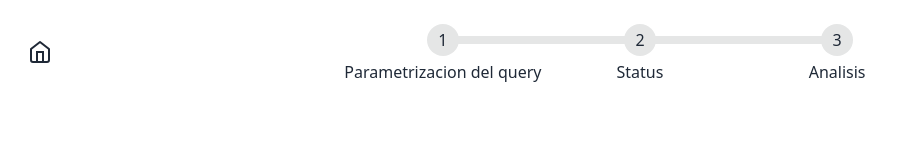
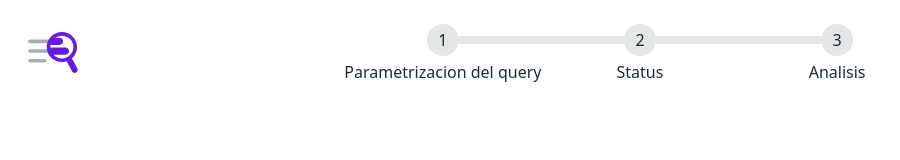
Before and after one commit to jdaar/CareerPal, a SvelteKit app: page / in a window 1280 px wide. Shown: the top 160 px of the page, without its empty margins (0-900 px from the left). Built offline with nearby package versions, Linux system fonts and the light colour scheme.

Commit message:
chore: moved safe store data insertion role to client and readme changes

```diff
--- a/src/routes/+layout.svelte
+++ b/src/routes/+layout.svelte
@@ -7,21 +7,17 @@
 <div class="navbar bg-base-100 p-5">
 	<div class="navbar-start">
 		<a href="/" class="p-2">
-			<svg
-				xmlns="http://www.w3.org/2000/svg"
-				class="h-6 w-6"
-				fill="none"
-				viewBox="0 0 24 24"
-				stroke="currentColor"
-				stroke-width="2"
-			>
-				<path
-					stroke-linecap="round"
-					stroke-linejoin="round"
-					stroke-width="2"
-					d="M3 9l9-7 9 7v11a2 2 0 0 1-2 2H5a2 2 0 0 1-2-2z"
-				/>
-				<polyline points="9 22 9 12 15 12 15 22"/>
+			<svg width="50" height="41" viewBox="0 0 409 338" fill="none" xmlns="http://www.w3.org/2000/svg">
+				<path d="M15 77H206" stroke="#A6ADBB" stroke-width="30" stroke-linecap="round"/>
+				<path d="M15 157H168" stroke="#A6ADBB" stroke-width="30" stroke-linecap="round"/>
+				<path d="M15 237H136" stroke="#A6ADBB" stroke-width="30" stroke-linecap="round"/>
+				<path fill-rule="evenodd" clip-rule="evenodd" d="M258 107H181V47H258C274.569 47 288 60.4315 288 77C288 93.5685 274.569 107 258 107ZM307 187H170L183.048 127H307C323.569 127 337 140.431 337 157C337 173.569 323.569 187 307 187Z" fill="#661AE6"/>
+				<path fill-rule="evenodd" clip-rule="evenodd" d="M183 124C183 175.6 225.777 218 278.008 218C330.24 218 373.016 175.6 373.016 124C373.016 72.4003 330.24 30 278.008 30C225.777 30 183 72.4003 183 124ZM278.008 0C209.525 0 153 55.5167 153 124C153 192.483 209.525 248 278.008 248C346.491 248 403.016 192.483 403.016 124C403.016 55.5167 346.491 0 278.008 0Z" fill="#661AE6"/>
+				<path d="M189 127C184.2 127 183 124.667 183 123V127H189Z" fill="#661AE6"/>
+				<path d="M229 47C224.2 47 225.5 46 227.5 44.5L223 47H229Z" fill="#661AE6"/>
+				<path d="M191 107C186.569 107 184.5 108 184.07 109.95L184 107H191Z" fill="#661AE6"/>
+				<path d="M214 187C209.569 187 208.58 187.5 209.58 189L207 187H214Z" fill="#661AE6"/>
+				<path d="M360.888 323.664C367.329 335.876 382.451 340.554 394.664 334.112C406.876 327.671 411.554 312.549 405.112 300.336L360.888 323.664ZM312.888 232.664L360.888 323.664L405.112 300.336L357.112 209.336L312.888 232.664Z" fill="#661AE6"/>
 			</svg>
 		</a>
 	</div>
--- a/src/routes/+page.svelte
+++ b/src/routes/+page.svelte
@@ -13,7 +13,7 @@
 			<p class="p-5">Que deseas hacer</p>
 			<div class="card-actions justify-end">
 				<a href="/query/role" class="btn btn-primary">Programar</a>
-				<a href="/analysis" class="btn btn-primary">Analizar</a>
+				<a href="/analysis/role" class="btn btn-primary">Analizar</a>
 			</div>
 		</div>
 	</div>
--- a/src/routes/analysis/jobs/+page.svelte
+++ b/src/routes/analysis/jobs/+page.svelte
@@ -15,6 +15,7 @@
     <th>Compensacion</th>
     <th>Tags</th>
     <th>Experiencia</th>
+    <th>Url</th>
     </tr>
 </thead>
 <tbody>
@@ -27,6 +28,7 @@
             <td>{row.salary ?? 'No registra'}</td>
             <td>{row.technologies.join(', ') ?? 'No registra'}</td>
             <td>{row.experience ?? 'No registra'}</td>
+            <td><a class="btn btn-active" href="{row.url}">Ir a la oferta</a></td>
     </tr>
     {/each}
 </tbody>
--- a/src/routes/query/execute/+page.server.ts
+++ b/src/routes/query/execute/+page.server.ts
@@ -7,7 +7,11 @@ export const load = (async ({ cookies }) => {
     const cachedParameterFormData: { type: "parameter", data: TParameterFormData } = JSON.parse(cookies.get('cachedParameterFormData') ?? '{}');
     const cachedRoleFormData: { type: "role", data: TRoleFormData } = JSON.parse(cookies.get('cachedRoleFormData') ?? '{}');
 
-    cachedRoleFormData.data.tags = cachedRoleFormData.data.tags.filter(v => v !== '')
+    if (cachedRoleFormData.data) {
+        if (cachedRoleFormData.data.tags !== null || cachedRoleFormData.data.tags !== undefined) {
+            cachedRoleFormData.data.tags = cachedRoleFormData.data.tags.filter(v => v !== '') ?? [];
+        }
+    }
 
     return {
         cachedParameterFormData,
--- a/src/routes/query/parameters/+page.server.ts
+++ b/src/routes/query/parameters/+page.server.ts
@@ -3,16 +3,10 @@ import type { PageServerLoad, Actions } from './$types';
 import { redirect } from '@sveltejs/kit';
 
 export const load = (async ({ cookies }) => {
-	const cachedFormData = JSON.parse(cookies.get('cachedParameterFormData') ?? '{}');
-
-	const safeCachedFormData: TParameterFormData = {
-		connection_string: '',
-		pages: 1,
-		...cachedFormData.data
-	}
+    const cachedFormData: { type: "parameter", data: TParameterFormData } = JSON.parse(cookies.get('cachedParameterFormData') ?? '{}');
 
 	return {
-		cachedFormData: safeCachedFormData
+		cachedFormData
 	};
 }) satisfies PageServerLoad;
 
--- a/src/routes/query/parameters/+page.svelte
+++ b/src/routes/query/parameters/+page.svelte
@@ -4,7 +4,11 @@
 
 	let { cachedFormData } = $page.data;
 
-    ParameterStore.set(cachedFormData);
+    ParameterStore.set({
+		connection_string: '',
+		pages: 1,
+		...cachedFormData.data
+    });
 </script>
 
 <div class="flex justify-between pl-8 pt-5 pb-0 pr-8 align-center">
--- a/src/routes/query/role/+page.server.ts
+++ b/src/routes/query/role/+page.server.ts
@@ -3,14 +3,18 @@ import { AvailablePlatforms, type THistoryEntry, type TRoleFormData } from '../s
 import { redirect } from '@sveltejs/kit';
 
 export const load = (async ({ cookies }) => {
-	const cachedFormData = JSON.parse(cookies.get('cachedRoleFormData') ?? '{}');
+    const cachedFormData: { type: "role", data: TRoleFormData } = JSON.parse(cookies.get('cachedRoleFormData') ?? '{}');
 
-	const safeCachedFormData: TRoleFormData = {
-		platform: 'computrabajo',
-		role: '',
-		...cachedFormData.data,
-		tags: cachedFormData.data.tags.filter((v: string) => v !== '')
-	}
+	let safeCachedFormData: TRoleFormData | null = null;
+    if (cachedFormData.data) {
+        if (cachedFormData.data.tags !== null || cachedFormData.data.tags !== undefined) {
+            cachedFormData.data.tags = cachedFormData.data.tags.filter(v => v !== '') ?? [];
+        }
+		safeCachedFormData = {
+			...cachedFormData.data,
+			tags: cachedFormData.data.tags.filter((v: string) => v !== '')
+		}
+    }
 
 	return {
 		availablePlatforms: AvailablePlatforms,
--- a/src/routes/query/role/+page.svelte
+++ b/src/routes/query/role/+page.svelte
@@ -8,7 +8,12 @@
 
 	let { cachedFormData, availablePlatforms } = $page.data;
 
-    RoleStore.set(cachedFormData);
+    RoleStore.set({
+        platform: 'computrabajo',
+        role: '',
+        tags: [],
+        ...cachedFormData
+    });
 
     let tagSearchInput = writable<string>("");
 
--- a/src/routes/status/+page.server.ts
+++ b/src/routes/status/+page.server.ts
@@ -1,13 +1,26 @@
 import type { PageServerLoad } from './$types';
 
+type TInstanceQueueStateEntry = {
+	id: string,
+	role: string,
+	platform: string,
+	tags: string[],
+	status: string
+}
+
 export const load = (async ({ locals }) => {
-	const rows = locals.JobScraperQueue.InstancedQueue.map(v => ({
-		id: v.id,
-		role: v.scraper.Parameters.role,
-		platform: 'computrabajo',
-		tags: v.scraper.Parameters.tags,
-		status: v.status
-	}))
+	let rows: TInstanceQueueStateEntry[] = new Array<TInstanceQueueStateEntry>();
+	if (locals.JobScraperQueue) {
+		if (locals.JobScraperQueue.InstancedQueue !== null && locals.JobScraperQueue.InstancedQueue !== undefined) {
+			rows = locals.JobScraperQueue.InstancedQueue.map(v => ({
+				id: v.id,
+				role: v.scraper.Parameters.role,
+				platform: 'computrabajo',
+				tags: v.scraper.Parameters.tags,
+				status: v.status
+			}));
+		}
+	}
 
 	return {
 		rows
```
Also changed, not shown: 1 other file (tests, documents, lock files or other folders).
